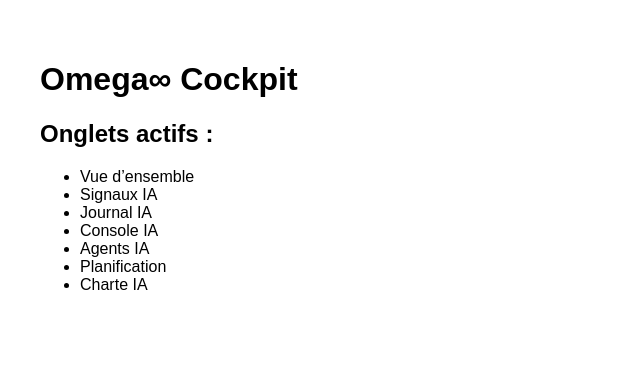
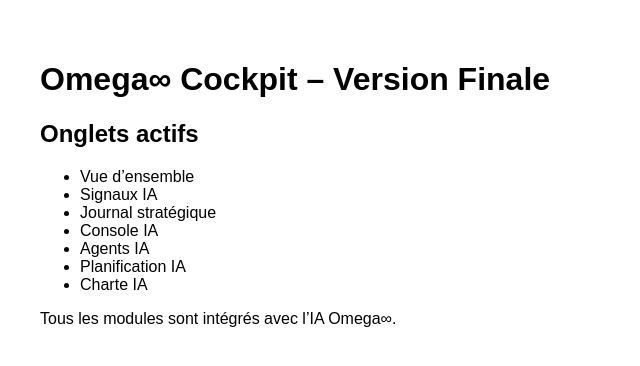
Before and after one commit to RugbymanTo13/NewOmega, a React (Vite) app: page / in a window 1280 px wide. Shown: the top 366 px of the page, without its empty margins (0-640 px from the left). Built offline with nearby package versions, Linux system fonts and the light colour scheme.

Commit message:
Add files via upload

```diff
--- a/package.json
+++ b/package.json
@@ -1,5 +1,5 @@
 {
-  "name": "omega-infinity-finalfixed",
+  "name": "omega-infinity-full-final",
   "version": "1.0.0",
   "scripts": {
     "dev": "vite",
--- a/src/App.jsx
+++ b/src/App.jsx
@@ -1,13 +1,11 @@
 import React from 'react';
 import Onglets from './components/Onglets.jsx';
 
-const App = () => {
-  return (
-    <main style={{ padding: '2rem', fontFamily: 'sans-serif' }}>
-      <h1>Omega∞ Cockpit</h1>
-      <Onglets />
-    </main>
-  );
-};
+const App = () => (
+  <main style={{ padding: '2rem', fontFamily: 'sans-serif' }}>
+    <h1>Omega∞ Cockpit – Version Finale</h1>
+    <Onglets />
+  </main>
+);
 
 export default App;
--- a/src/components/Onglets.jsx
+++ b/src/components/Onglets.jsx
@@ -1,18 +1,23 @@
 import React from 'react';
 
 const Onglets = () => {
+  const onglets = [
+    "Vue d’ensemble",
+    "Signaux IA",
+    "Journal stratégique",
+    "Console IA",
+    "Agents IA",
+    "Planification IA",
+    "Charte IA"
+  ];
+
   return (
     <div>
-      <h2>Onglets actifs :</h2>
+      <h2>Onglets actifs</h2>
       <ul>
-        <li>Vue d’ensemble</li>
-        <li>Signaux IA</li>
-        <li>Journal IA</li>
-        <li>Console IA</li>
-        <li>Agents IA</li>
-        <li>Planification</li>
-        <li>Charte IA</li>
+        {onglets.map((onglet, i) => <li key={i}>{onglet}</li>)}
       </ul>
+      <p>Tous les modules sont intégrés avec l’IA Omega∞.</p>
     </div>
   );
 };
--- a/vite.config.js
+++ b/vite.config.js
@@ -2,5 +2,5 @@ import { defineConfig } from 'vite';
 import react from '@vitejs/plugin-react';
 
 export default defineConfig({
-  plugins: [react()],
+  plugins: [react()]
 });
```
Also changed, not shown: 1 other file (tests, documents, lock files or other folders).
